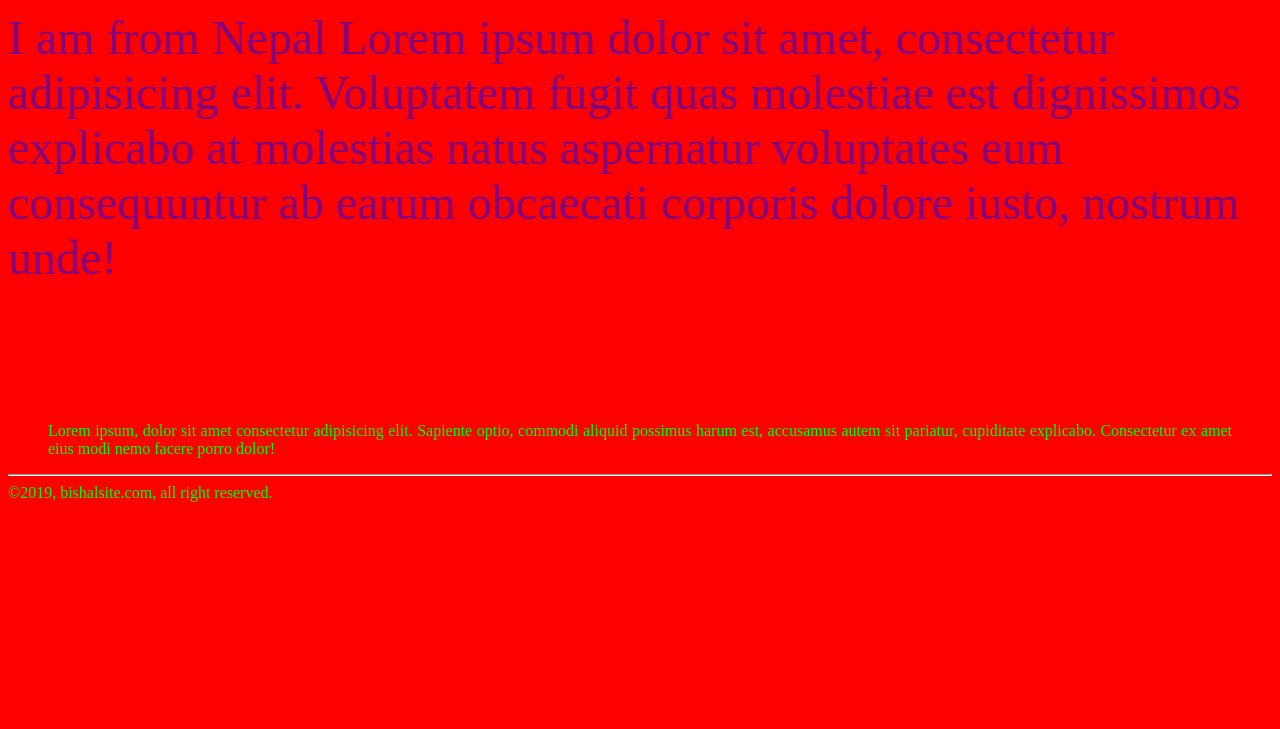
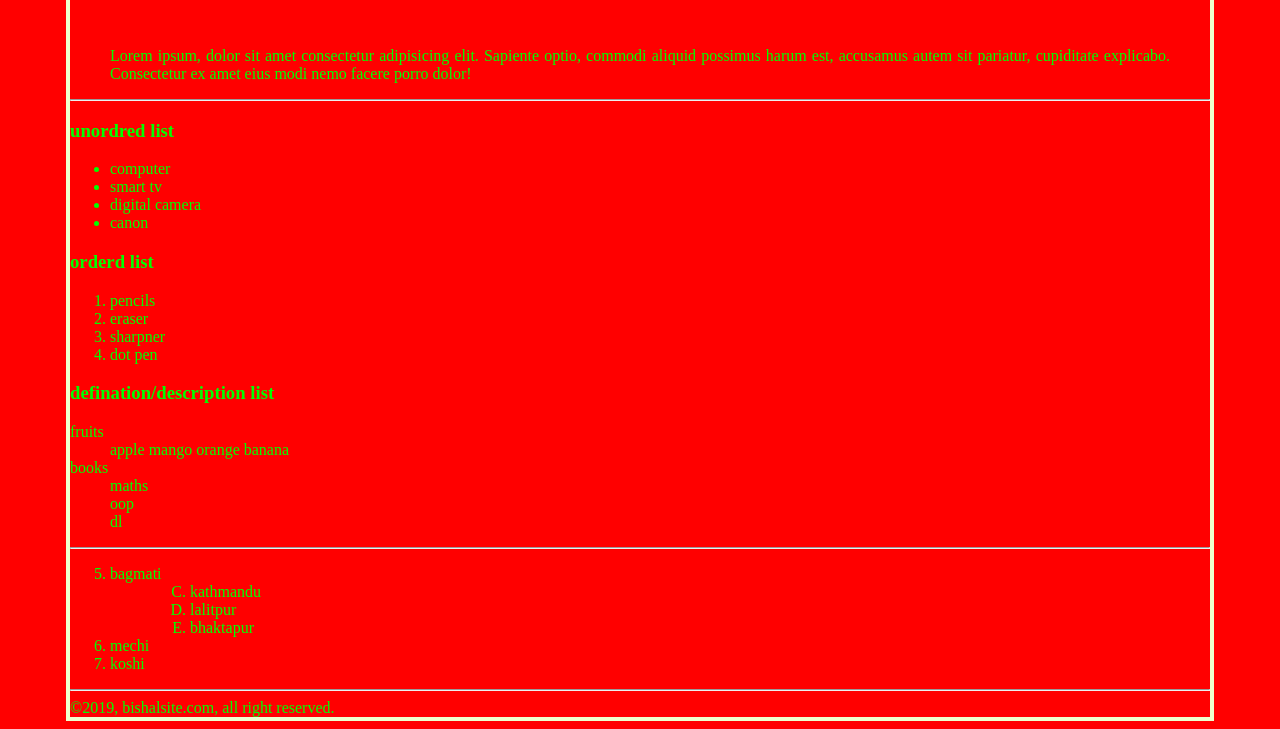
Before and after one commit to bishaldml/project1, a plain HTML site: page index.html in a window 1280 px wide. Shown: the part 199-928 px from the top of the page. Before the commit the page ends 800 px from the top, so only its background shows below. Drawn offline with Linux system fonts and the light colour scheme.

Commit message:
bishal dhimal"

```diff
--- a/index.html
+++ b/index.html
@@ -6,28 +6,70 @@
         <title>Bishal's website</title>
     </head>
     <body bgcolor ="#ff0000" text="#00ff00" >
+        <div style="width:1140px;margin:auto auto;border:4px solid #eeffcc;min-height:800px;">
         <!--comment in html-->
         <header>
                 <h1 align='center'>welcome to my website</h1>
         </header>
         <main>
-            <font size=7 color = "purple" face="cooper">
                 <p>&nbsp;My name is Bishal Dhimal</p>
-                <p>I am from Nepal Lorem ipsum dolor sit amet, consectetur adipisicing elit. Voluptatem fugit quas molestiae est dignissimos explicabo at molestias natus aspernatur voluptates eum consequuntur ab earum obcaecati corporis dolore iusto, nostrum unde!</p>
+                <p>I am from Nepal.</p>
+                <p>
+                     Lorem ipsum dolor sit amet, consectetur adipisicing elit. Voluptatem fugit quas molestiae est dignissimos explicabo at molestias natus aspernatur voluptates eum consequuntur ab earum obcaecati corporis dolore iusto, nostrum unde!</p>
             </font>
-                <br/>
                 <br/>
                 <blockquote>
                 <p align="justify">Lorem ipsum, dolor sit amet consectetur adipisicing elit. Sapiente optio, commodi aliquid possimus harum est, accusamus autem sit pariatur, cupiditate explicabo. Consectetur ex amet eius modi nemo facere porro dolor!
                 </blockquote>
                 </p>
-
+                <hr/>
+                <!-- html listing in unordered list-->
+                <h3>unordred list</h3>
+                <ul>
+                    <li>computer</li>
+                    <li>smart tv</li>
+                    <li>digital camera</li>
+                    <li>canon</li>
+                </ul>
+                <!--listing in ordered list-->
+                <h3>orderd list</h3>
+                <ol>
+                    <li>pencils</li>
+                    <li>eraser</li>
+                    <li>sharpner</li>
+                    <li>dot pen</li>
+                </ol>
+                <h3>defination/description list</h3>
+                    <dl>
+                        <dt>fruits</dt>
+                        <dd>apple mango
+                            orange
+                            banana</dd>
+                        <dt>books</dt>
+                        <dd>maths</dd>
+                        <dd>oop</dd>
+                        <dd>dl</dd>
+                    </dl>
+                <hr/>
+                    <ol type="1" start="5">
+                        <li>bagmati
+                            <ol>
+                                <ol type ="A" start="3">
+                                <li>kathmandu</li>
+                                <li>lalitpur</li>
+                                <li>bhaktapur</li>
+                                </ol>
+                            </ol>
+                        </li>
+                        <li>mechi</li>
+                        <li>koshi</li>
+                    </ol>
         </main>
         <footer>
             <hr/>
             &copy;2019, bishalsite.com, all right reserved.
         </footer>
-
+       </div>
     </body>
 
 </html>
```
Also changed, not shown: 1 other file.
